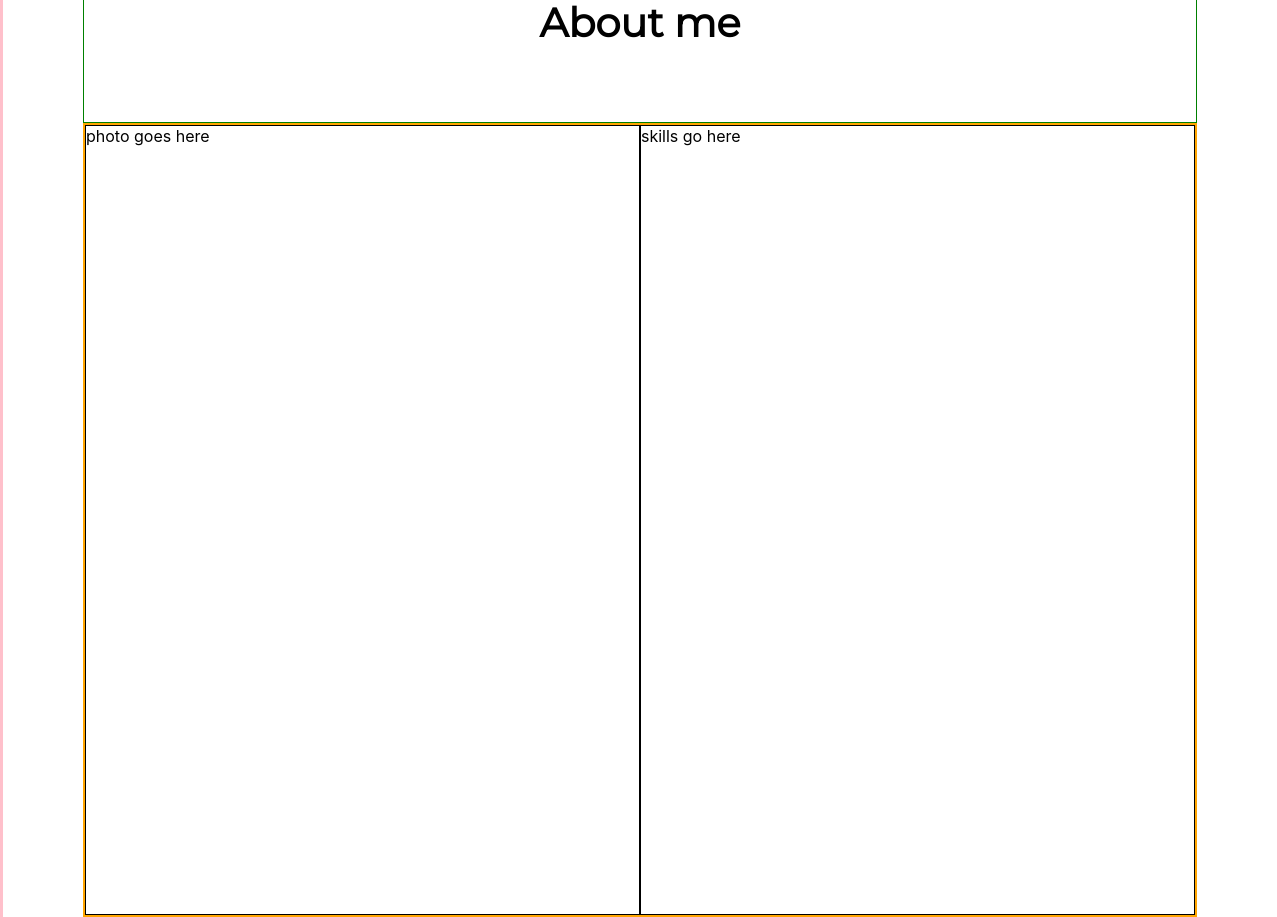
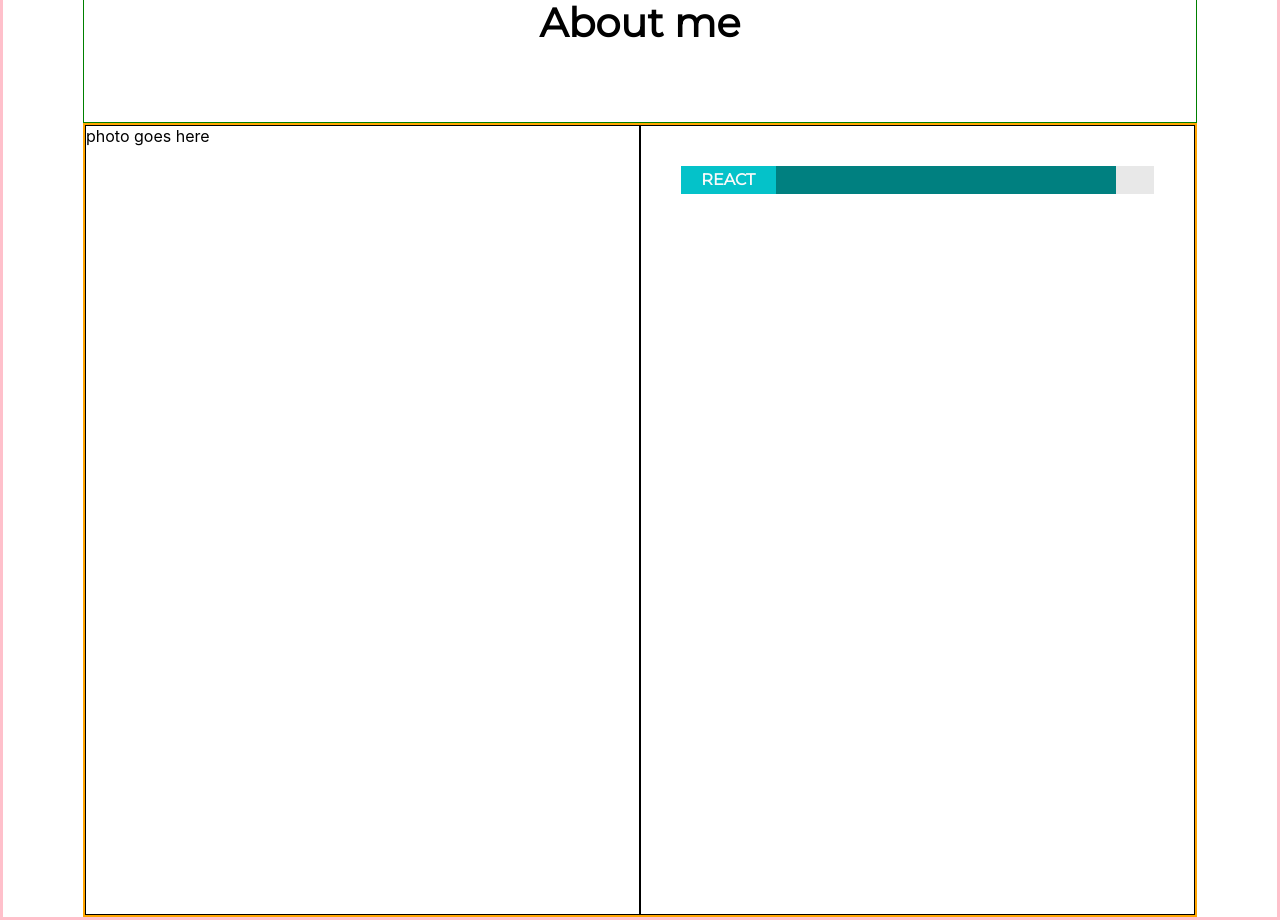
Before and after one commit to NickHolke/Portfolio-React, a React (Create React App) app: page / in a window 1280 px wide. Shown: the part 940-1860 px from the top of the page. Built offline with nearby package versions, Linux system fonts and the light colour scheme.

Commit message:
Added first line of graph with transition

```diff
--- a/package.json
+++ b/package.json
@@ -6,9 +6,11 @@
     "@testing-library/jest-dom": "^4.2.4",
     "@testing-library/react": "^9.5.0",
     "@testing-library/user-event": "^7.2.1",
+    "classnames": "^2.2.6",
     "node-sass": "^4.13.1",
     "react": "^16.13.0",
     "react-dom": "^16.13.0",
+    "react-intersection-observer": "^8.26.1",
     "react-scripts": "3.4.0"
   },
   "scripts": {
--- a/src/components/about/about.js
+++ b/src/components/about/about.js
@@ -7,7 +7,7 @@ import {
   photoWrapper,
   skillsWrapper
 } from './about.module.scss';
-import { NavBar } from '../routes';
+import { NavBar, Graph } from '../routes';
 
 const LandingPage = () => (
   <div id="about-section" className={aboutSection}>
@@ -21,7 +21,7 @@ const LandingPage = () => (
           photo goes here
         </div>
         <div className={skillsWrapper}>
-          skills go here
+          <Graph />
         </div>
       </div>
     </div>
--- a/src/components/globalStyle.scss
+++ b/src/components/globalStyle.scss
@@ -2,8 +2,10 @@
 @import url('https://fonts.googleapis.com/css?family=Raleway&display=swap');
 
 // $primary-orange: #FF5851;
-// $primary-teal:#41B3A3;
+$teal:#41B3A3;
 $blue:#153B56;
+$lightBlue:rgb(28, 80, 118);
+$lighterBlue: rgb(37, 105, 154);
 $lightGrey: rgb(249, 249, 249);
 $pink: #E22866;
 $darkBlue: #1B242f;
--- /dev/null
+++ b/src/components/graph/graph.js
@@ -0,0 +1,39 @@
+import React from 'react';
+import {
+  graphWrapper,
+  barWrapper,
+  category,
+  barBackground,
+  bar,
+  bar1,
+  barGrow,
+} from './graph.module.scss';
+import cx from 'classnames';
+import { useInView } from 'react-intersection-observer';
+
+const Graph = () => {
+  const [ref, inView, entry] = useInView({
+    /* Optional options */
+    threshold: 0,
+  });
+
+  if (inView) {
+    entry.target.children[1].children[0].classList.add(barGrow);
+  }
+
+  return (
+    <div className={graphWrapper}>
+      <div ref={ref} className={barWrapper}>
+        {/* {console.log('Inview: ' + inView, 'entry: ' + entry.target)} */}
+        <div className={category}>
+          REACT
+        </div>
+        <div className={barBackground}>
+          <div className={ cx(bar, bar1)}></div>
+        </div>
+      </div>
+    </div>
+  );
+}
+
+export default Graph;
--- /dev/null
+++ b/src/components/graph/graph.module.scss
@@ -0,0 +1,49 @@
+@import '../globalStyle.scss';
+
+.graphWrapper {
+ display: flex;
+ flex-direction: column;
+ padding: 40px;
+}
+
+.barWrapper {
+  background: tan;
+  height: 28px;
+  display: flex;
+}
+
+.category {
+  flex: 1;
+  background: #04C2C9;
+  color: $lightGrey;
+  font-family: $titleFont;
+  font-weight: bold;
+  font-size: 16px;
+  display: flex;
+  justify-content: center;
+  align-items: center;
+  height: 100%;
+}
+
+.barBackground {
+  background: rgb(232, 232, 232);
+  flex: 4;
+  height: 100%;
+}
+
+.bar {
+  background: teal;
+  height: 100%;
+  transform: scaleX(0);
+  transform-origin: left;
+  transition:transform 700ms cubic-bezier(.5,.25,.51,1);
+}
+
+.bar1 {
+  width: 90%;
+  height: 100%;
+}
+
+.barGrow {
+  transform: scaleX(1);
+}
--- a/src/components/navBar/navBar.module.scss
+++ b/src/components/navBar/navBar.module.scss
@@ -24,6 +24,7 @@ nav {
   padding-right: 80px;
   font-size: 16px;
   height: 60px;
+  z-index: 100;
 }
 
 .links {
--- a/src/components/routes.js
+++ b/src/components/routes.js
@@ -1,9 +1,11 @@
 import About from './about/about';
 import LandingPage from './landing-page/landingPage';
 import NavBar from './navBar/navBar';
+import Graph from './graph/graph';
 
 export {
   About,
   LandingPage,
   NavBar,
+  Graph
 }
```
Also changed, not shown: 1 other file (tests, documents, lock files or other folders).
